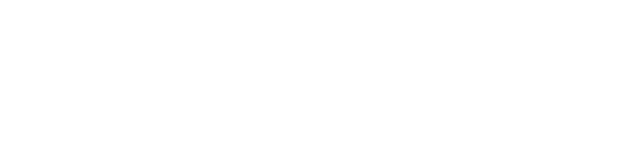
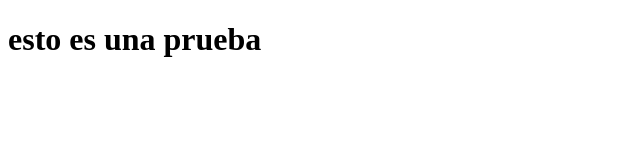
Before and after one commit to BrayanAlv/proyectWebRentMachine, a plain HTML site: page index.html in a window 1280 px wide. Shown: the whole page, without its empty margins (0-640 px from the left). Drawn offline with Linux system fonts and the light colour scheme.

Commit message:
Segunda prueba

```diff
--- a/index.html
+++ b/index.html
@@ -6,6 +6,6 @@
 	<title>Proyecto</title>
 </head>
 <body>
-
+	<h1>esto es una prueba</h1>
 </body>
 </html>
```
